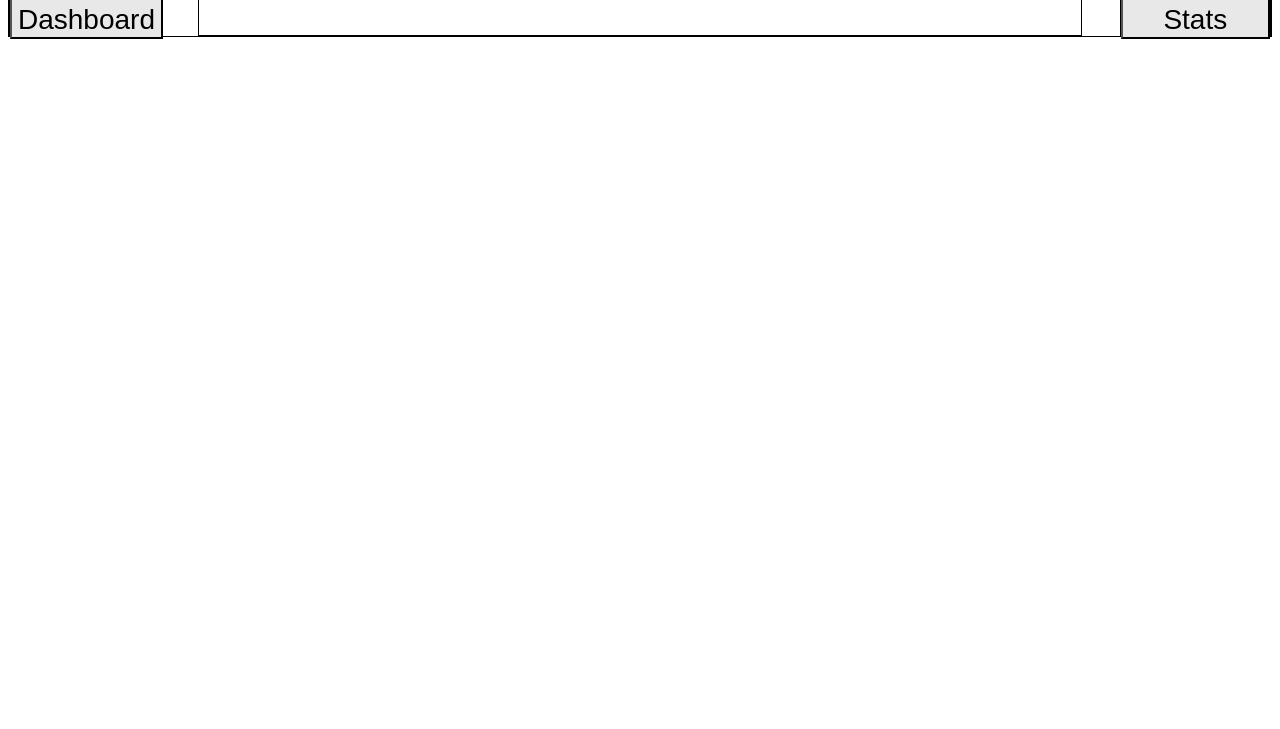
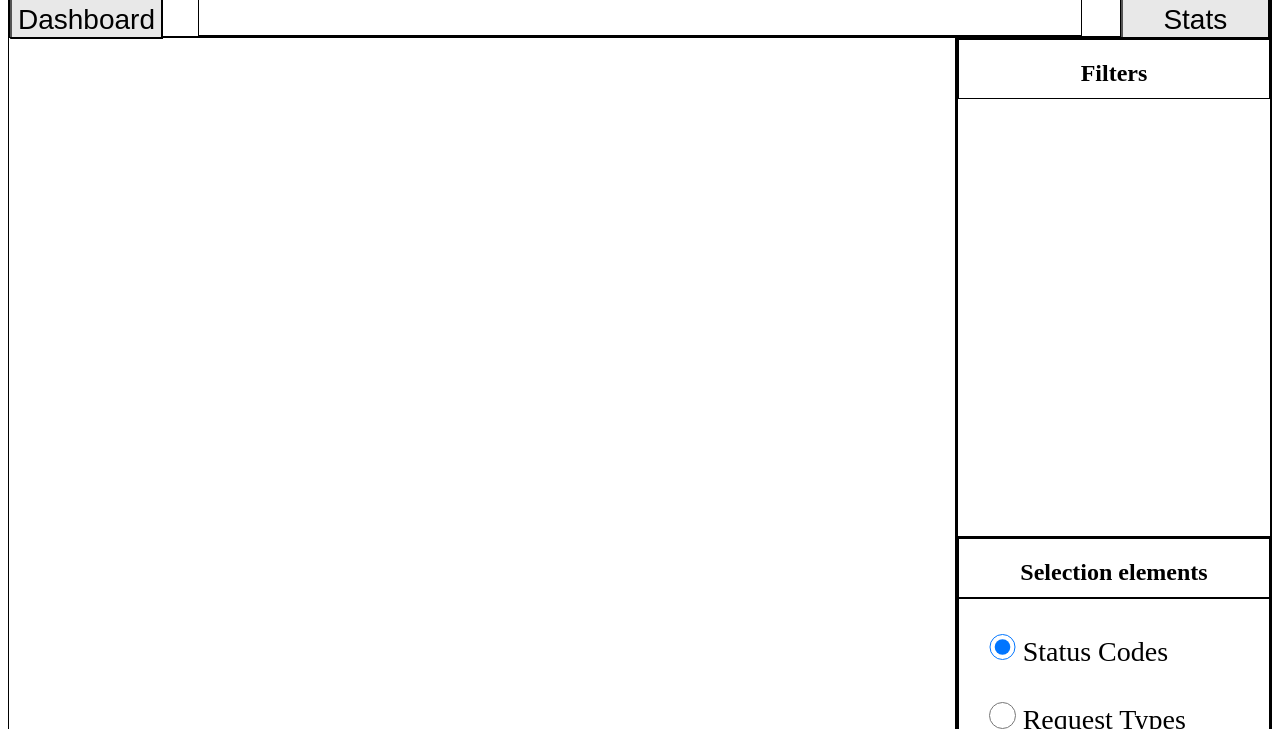
Before and after one commit to harinath001/visualisation-project, a plain HTML site: page frontend/index.html in a window 1280 px wide. Both pictures are taken after a click on the button "Show Logs". Shown: the part 71-800 px from the top of the page. Drawn offline with Linux system fonts and the light colour scheme.

Commit message:
logs vis added

```diff
--- a/frontend/index.html
+++ b/frontend/index.html
@@ -53,6 +53,15 @@
 
   		  /*transform: translateY(-50%);*/
   		  /*transform: translateX(-50%);*/
+		}
+		.radio-button{
+			width: 2em;
+			height: 2em;
+			margin-left: 30px;
+			margin-top: 35px;
+		}
+		.radio-label{
+			font-size: 28px;
 		}
     </style>
     <script type="text/javascript" src="index.js"></script>
@@ -148,6 +157,28 @@
 		 --><div style="width:12%; height:100%; float:left;">
 		 		<button onclick="show_dashboard();">Show Dashboard</button>
 			</div>
+
+		</div><!--
+	--><div style="width:75%;height:1000px;">
+
+		</div><!--
+	--><div style="width:25%;height:1000px; vertical-align:top;">
+			<div style="width:100%; height:50%;">
+				<div style="width:100%; height:12%;">
+					<h2>Filters</h2>
+				</div>
+			</div><!--
+		--><div style="width:100%; height:50%;">
+				<div style="width:100%; height:12%;">
+					<h2>Selection elements</h2>
+				</div><!--
+			--><div style="width:100%; height: 88%;text-align:left;">
+					<input type="radio" name="gender" value="status_code" class="radio-button" checked> <label class="radio-label">Status Codes</label><br>
+  					<input type="radio" name="gender" value="request_type" class="radio-button"> <label class="radio-label">Request Types</label><br>
+				</div>
+
+			</div>
+
 		</div>
 	</div>
 
```
